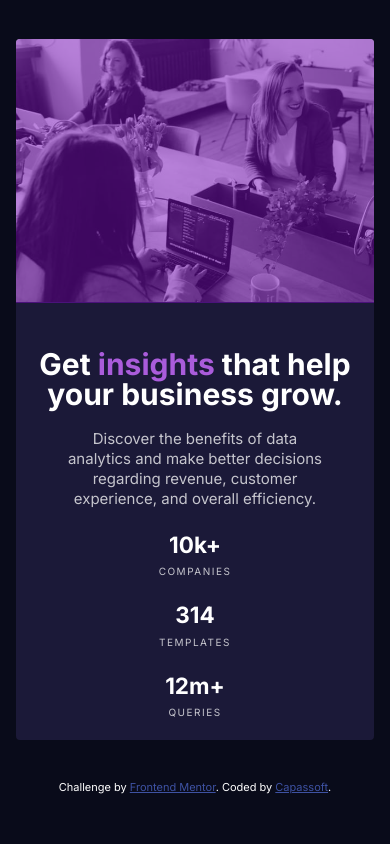
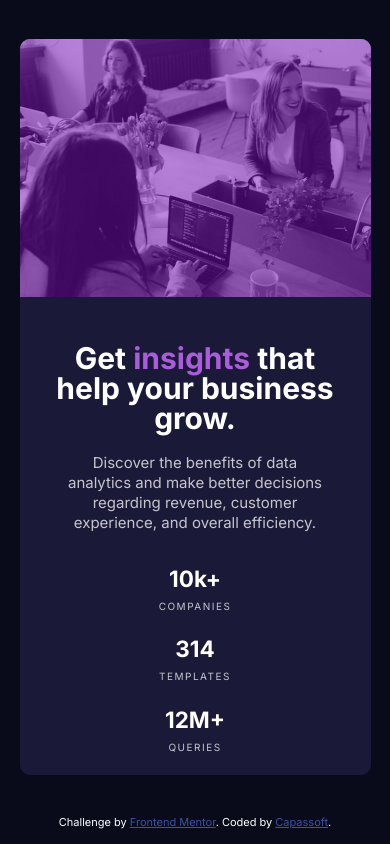
Before and after one commit to Guarito/stats-preview-card, a plain HTML site: page index.html in a window 390 px wide. Drawn offline with nearby package versions, Linux system fonts and the light colour scheme.

Commit message:
Version mobile lista

```diff
--- a/index.html
+++ b/index.html
@@ -68,7 +68,7 @@
                         <p class="item__description">templates</p>
                     </div>
                     <div class="card__footer--item">
-                        <h2 class="item__title">12m+</h2>
+                        <h2 class="item__title">12M+</h2>
                         <p class="item__description">queries</p>
                     </div>
                 </div>
--- a/styles.css
+++ b/styles.css
@@ -10,6 +10,8 @@
     --White: hsl(0, 0%, 100%);
     --TransparentWhite: hsla(0, 0%, 100%, 0.75);
     --TransparentWhite2: hsla(0, 0%, 100%, 0.6);
+
+    --roundedCorner: 1rem;
 }
 
 html {
@@ -44,17 +46,17 @@ p {
 
 .containerCard {
     background-color: var(--DarkDesaturatedBlue);
-    width: 92%;
+    width: 90%;
     height: auto;
     margin: 10% auto;
-    border-radius: 0.4rem;
+    border-radius: var(--roundedCorner);
 }
 .card__image {
     position: relative;
 }
 
 .card__image img {
-    border-radius: 0.4rem 0.4rem 0 0;
+    border-radius: var(--roundedCorner) var(--roundedCorner) 0 0;
 }
 
 .card__image--overlay {
@@ -64,7 +66,7 @@ p {
     width: 100%;
     background-color: var(--SoftViolet);
     filter: opacity(0.5) brightness(0.4) saturate(3.5);
-    border-radius: 0.4rem 0.4rem 0 0;
+    border-radius: var(--roundedCorner) var(--roundedCorner) 0 0;
 }
 
 .card__text {
@@ -84,7 +86,7 @@ p {
     /* text-align: center; */
     font-size: 1.5rem;
     line-height: 2rem;
-    margin: 0;
+    margin-bottom: 1rem;
 }
 .card__footer {
     display: grid;
```
